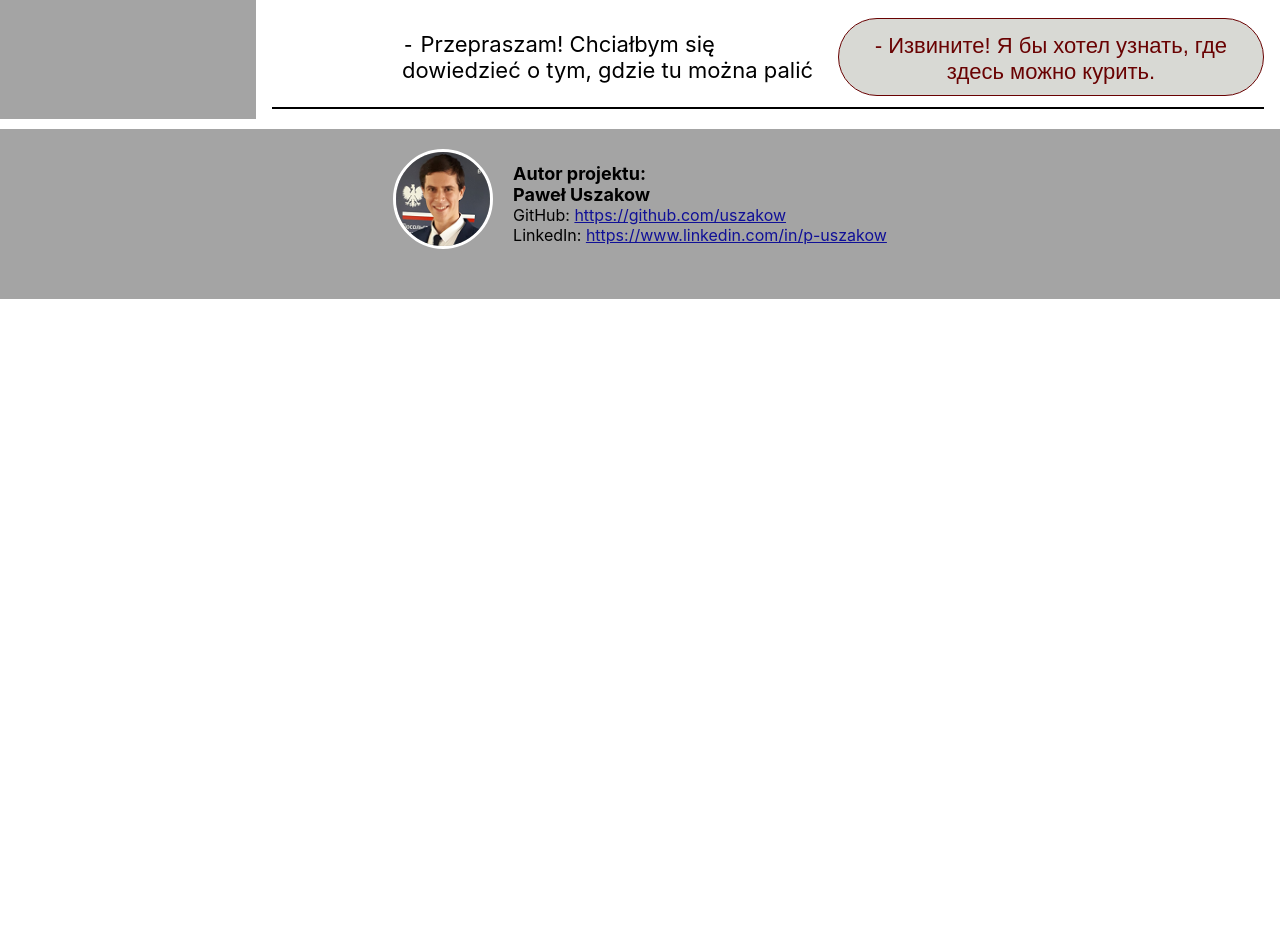
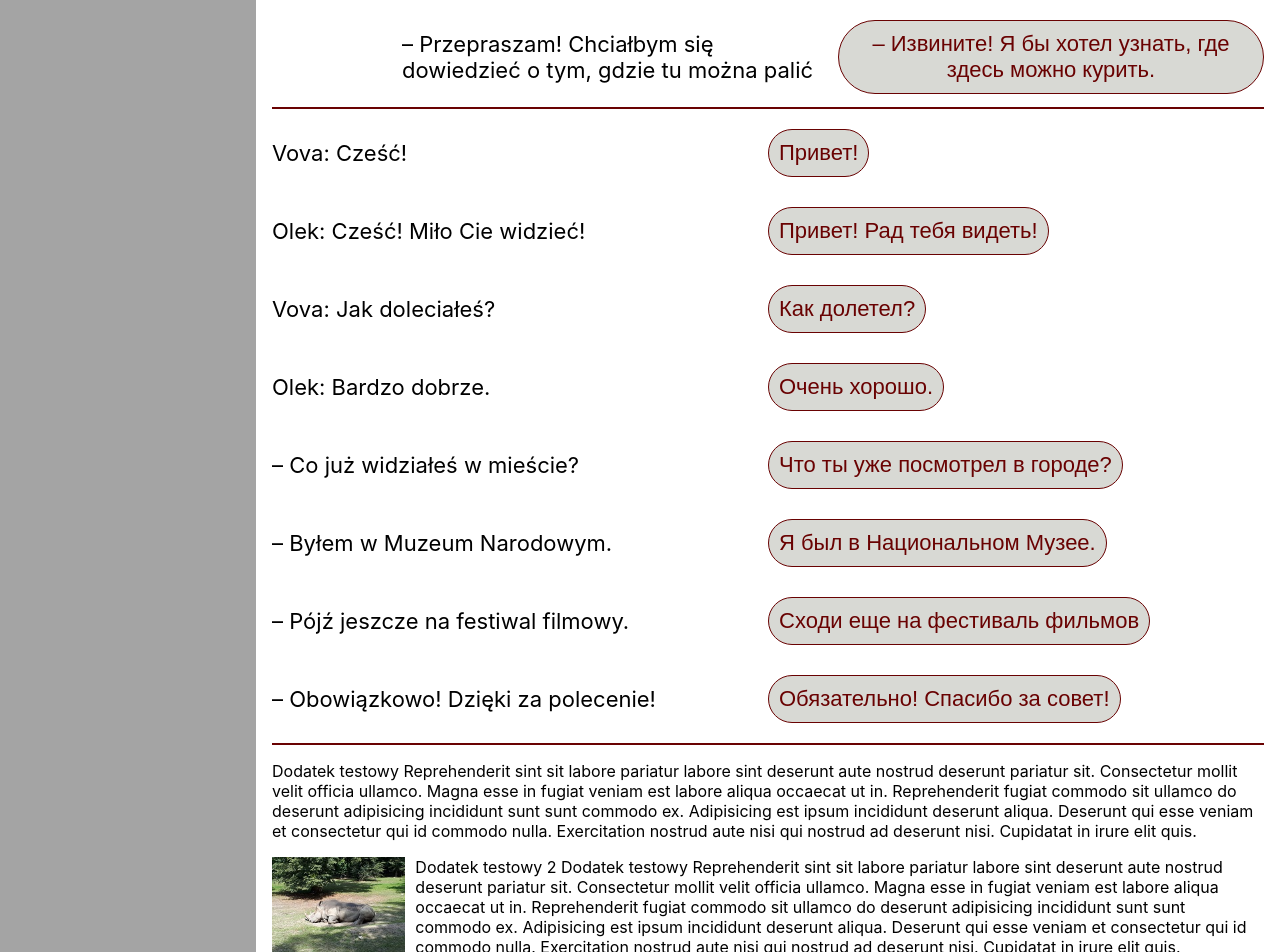
Before and after one commit to uszakow/2020-08-Ten-Steps-For-Your-Overseas-Trip, a React (Create React App) app: page /10-steps/0 in a window 1280 px wide. Shown: the part 740-1692 px from the top of the page. Before the commit the page ends 1039 px from the top, so only its background shows below. Built offline with nearby package versions, Linux system fonts and the light colour scheme.

Commit message:
Component for a lesson is done. Without speed regulation.

```diff
--- a/src/Lessons/lessonTest1/Test1.js
+++ b/src/Lessons/lessonTest1/Test1.js
@@ -111,11 +111,11 @@ const test1 = {
     ],
     addition: [
         {
-            pol: "Dodatek testowy",
+            pol: "Dodatek testowy Reprehenderit sint sit labore pariatur labore sint deserunt aute nostrud deserunt pariatur sit. Consectetur mollit velit officia ullamco. Magna esse in fugiat veniam est labore aliqua occaecat ut in. Reprehenderit fugiat commodo sit ullamco do deserunt adipisicing incididunt sunt sunt commodo ex. Adipisicing est ipsum incididunt deserunt aliqua. Deserunt qui esse veniam et consectetur qui id commodo nulla. Exercitation nostrud aute nisi qui nostrud ad deserunt nisi. Cupidatat in irure elit quis.",
             eng: "Test addition"
         },
         {
-            pol: "Dodatek testowy 2",
+            pol: "Dodatek testowy 2 Dodatek testowy Reprehenderit sint sit labore pariatur labore sint deserunt aute nostrud deserunt pariatur sit. Consectetur mollit velit officia ullamco. Magna esse in fugiat veniam est labore aliqua occaecat ut in. Reprehenderit fugiat commodo sit ullamco do deserunt adipisicing incididunt sunt sunt commodo ex. Adipisicing est ipsum incididunt deserunt aliqua. Deserunt qui esse veniam et consectetur qui id commodo nulla. Exercitation nostrud aute nisi qui nostrud ad deserunt nisi. Cupidatat in irure elit quis.",
             eng: "Test addition 2",
             img: titleimg
         }
--- a/src/components/Lesson/Lesson.js
+++ b/src/components/Lesson/Lesson.js
@@ -5,6 +5,8 @@ import lessons from './../../lessons';
 
 import LessonTitle from './LessonTitle/LessonTitle';
 import LessonPhrases from './LessonPhrases/LessonPhrases';
+import LessonDialogue from './LessonDialogue/LessonDialogue';
+import LessonAddition from './LessonAddition/LessonAddition';
 
 class Lesson extends Component {
     constructor(props) {
@@ -41,13 +43,35 @@ class Lesson extends Component {
             <div className="lesson-wrap">
                 <LessonTitle title={lesson.title} lang={lang} />
                 {(lesson.phrases) ?
-                    <LessonPhrases phrases={lesson.phrases} lang={lang}
+                    <LessonPhrases
+                        phrases={lesson.phrases}
+                        lang={lang}
                         playAudio={this.playAudio} /> :
                     null
                 }
                 {
-                    (lesson.phrases && lesson.dialogue) ?
+                    (lesson.phrases && (lesson.dialogue || lesson.addition)) ?
                         <div className="lesson-line" /> :
+                        null
+                }
+                {
+                    (lesson.dialogue) ?
+                        <LessonDialogue
+                            dialogue={lesson.dialogue}
+                            lang={lang}
+                            playAudio={this.playAudio} /> :
+                        null
+                }
+                {
+                    (lesson.dialogue && lesson.addition) ?
+                        <div className="lesson-line" /> :
+                        null
+                }
+                {
+                    (lesson.addition) ?
+                        <LessonAddition
+                            addition={lesson.addition}
+                            lang={lang} /> :
                         null
                 }
             </div>
--- a/src/components/Lesson/Lesson.scss
+++ b/src/components/Lesson/Lesson.scss
@@ -1,5 +1,29 @@
-.lesson-line{
+@import "./../../variables";
+
+.lesson-wrap {
+    font-size: 20px;
+}
+.lesson-line {
     width: 100%;
     height: 2px;
-    background-color: black;
+    background-color: $red-dark;
 }
+.lesson-button {
+    font-size: 20px;
+    background-color: $grey-light;
+    color: $red-dark;
+    padding: 10px;
+    border: 1px solid $red-dark;
+    border-radius: 30px;
+    cursor: pointer;
+}
+
+@media (min-width: $sm) {
+    .lesson-wrap {
+        font-size: 22px;
+    }
+    .lesson-button {
+        font-size: 22px;
+        border-radius: 40px;
+    }
+}
--- /dev/null
+++ b/src/components/Lesson/LessonAddition/LessonAddition.js
@@ -0,0 +1,22 @@
+import React from 'react';
+import './LessonAddition.scss';
+
+const LessonAddition = props => {
+    const { addition, lang } = props;
+
+    return (
+        <>
+            {addition.map((item, index) => (
+                <p key={index} className="lesson-addition">
+                    {item.img ?
+                        <img src={item.img} alt={item.alt} className="lesson-addition-img" /> :
+                        null
+                    }
+                    {item[lang]}
+                </p>
+            ))}
+        </>
+    )
+}
+
+export default LessonAddition;
--- /dev/null
+++ b/src/components/Lesson/LessonAddition/LessonAddition.scss
@@ -0,0 +1,15 @@
+@import "./../../../variables";
+
+.lesson-addition{
+    font-size: 16px;
+}
+.lesson-addition-img {
+    display: none;
+
+    @media (min-width: $sm) {
+        display: block;
+        height: 100px;
+        float: left;
+        margin-right: 10px;
+    }
+}
--- /dev/null
+++ b/src/components/Lesson/LessonDialogue/LessonDialogue.js
@@ -0,0 +1,24 @@
+import React from 'react';
+import './LessonDialogue.scss';
+
+const LessonDialogue = props => {
+    const { dialogue, lang, playAudio } = props;
+
+    return (
+        <>
+            {dialogue.map((item, index) => (
+                <div key={index} className="lesson-dialogue">
+                    <span>
+                        {item.name ? `${item.name}: ` : "\u2013 "}
+                        {item[lang]}
+                    </span>
+                    <button className="lesson-button" onClick={() => playAudio(item.audio)}>
+                        {item.rus}
+                    </button>
+                </div>
+            ))}
+        </>
+    )
+}
+
+export default LessonDialogue;
--- /dev/null
+++ b/src/components/Lesson/LessonDialogue/LessonDialogue.scss
@@ -0,0 +1,23 @@
+@import "./../../../variables";
+
+.lesson-dialogue {
+    min-height: 60px;
+    margin: 10px 0;
+    display: grid;
+    justify-items: start;
+    button {
+        margin: 10px 0 10px 40px;
+        justify-self: end;
+    }
+}
+
+@media (min-width: $sm) {
+    .lesson-dialogue {
+        grid-template-columns: repeat(2, 1fr);
+        align-items: center;
+        button {
+            margin-left: 0;
+            justify-self: auto;
+        }
+    }
+}
--- a/src/components/Lesson/LessonPhrases/LessonPhrases.js
+++ b/src/components/Lesson/LessonPhrases/LessonPhrases.js
@@ -20,11 +20,11 @@ const LessonPhrases = props => {
                             <img src={item.img} alt={item.alt} className="lesson-phrases-img" /> :
                             <span className="lesson-phrases-img" />}
                         <span>
-                            {(css === "lesson-phrases-add") ? "\u2043 " : ""}
+                            {(css === "lesson-phrases-add") ? "\u2013 " : ""}
                             {item[lang]}
                         </span>
-                        <button onClick={() => playAudio(item.audio)}>
-                            {(css === "lesson-phrases-add") ? "\u2043 " : ""}
+                        <button className="lesson-button" onClick={() => playAudio(item.audio)}>
+                            {(css === "lesson-phrases-add") ? "\u2013 " : ""}
                             {item.rus}
                         </button>
                     </div>
--- a/src/components/Lesson/LessonPhrases/LessonPhrases.scss
+++ b/src/components/Lesson/LessonPhrases/LessonPhrases.scss
@@ -2,24 +2,14 @@
 
 .lesson-phrases-phrase,
 .lesson-phrases-add {
-    font-size: 20px;
     min-height: 60px;
     margin: 10px 0;
     display: grid;
     grid-template-columns: repeat(2, 1fr);
     align-items: center;
-    justify-items: flex-start;
+    justify-items: start;
     .lesson-phrases-img {
         display: none;
-    }
-    button {
-        font-size: 20px;
-        background-color: $grey-light;
-        color: $red-dark;
-        padding: 10px;
-        border: 1px solid $red-dark;
-        border-radius: 30px;
-        cursor: pointer;
     }
 }
 .lesson-phrases-add {
@@ -32,16 +22,11 @@
 @media (min-width: $sm) {
     .lesson-phrases-phrase,
     .lesson-phrases-add {
-        font-size: 22px;
         min-height: 80px;
         grid-template-columns: 120px repeat(2, 1fr);
         .lesson-phrases-img {
             display: block;
             height: 80px;
         }
-        button {
-            font-size: 22px;
-            border-radius: 40px;
-        }
     }
 }
```
